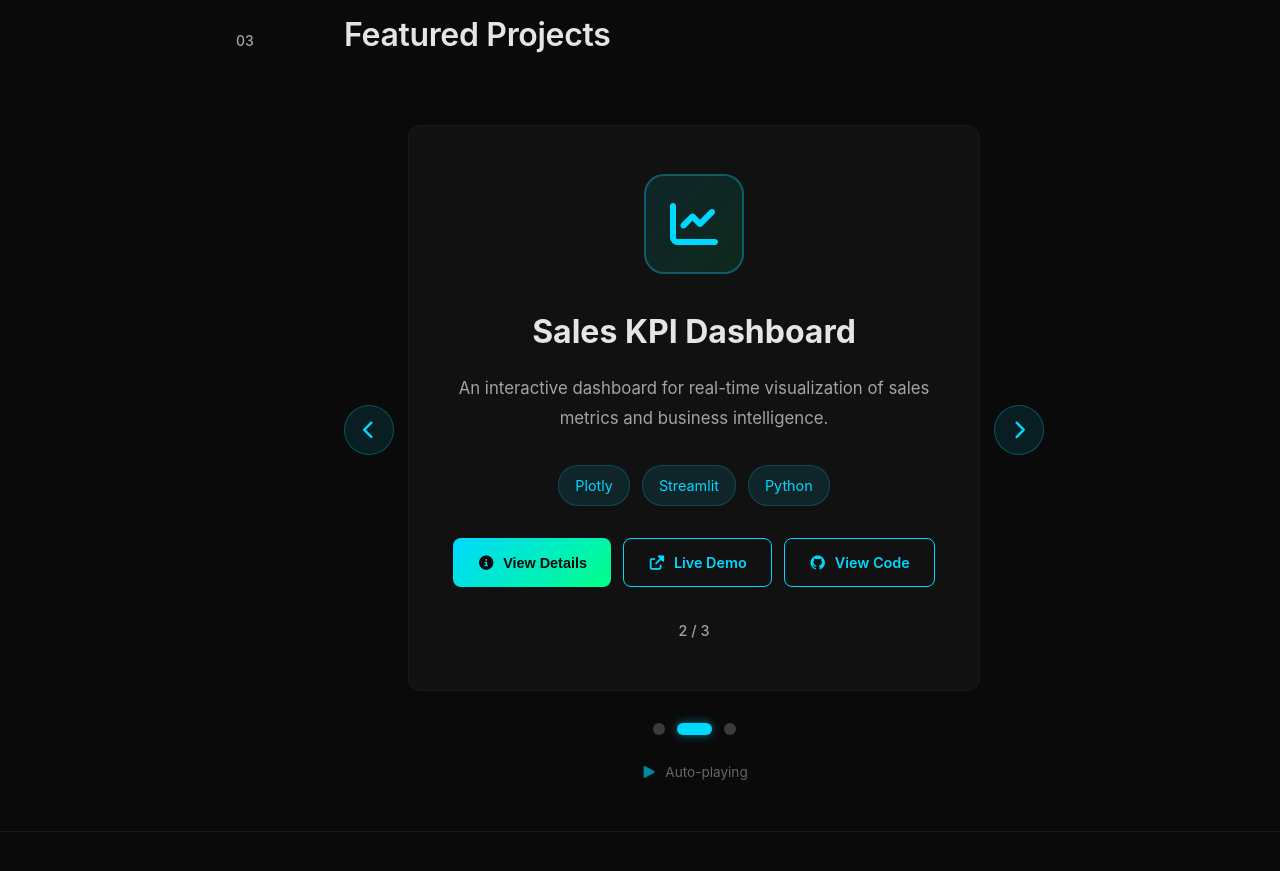
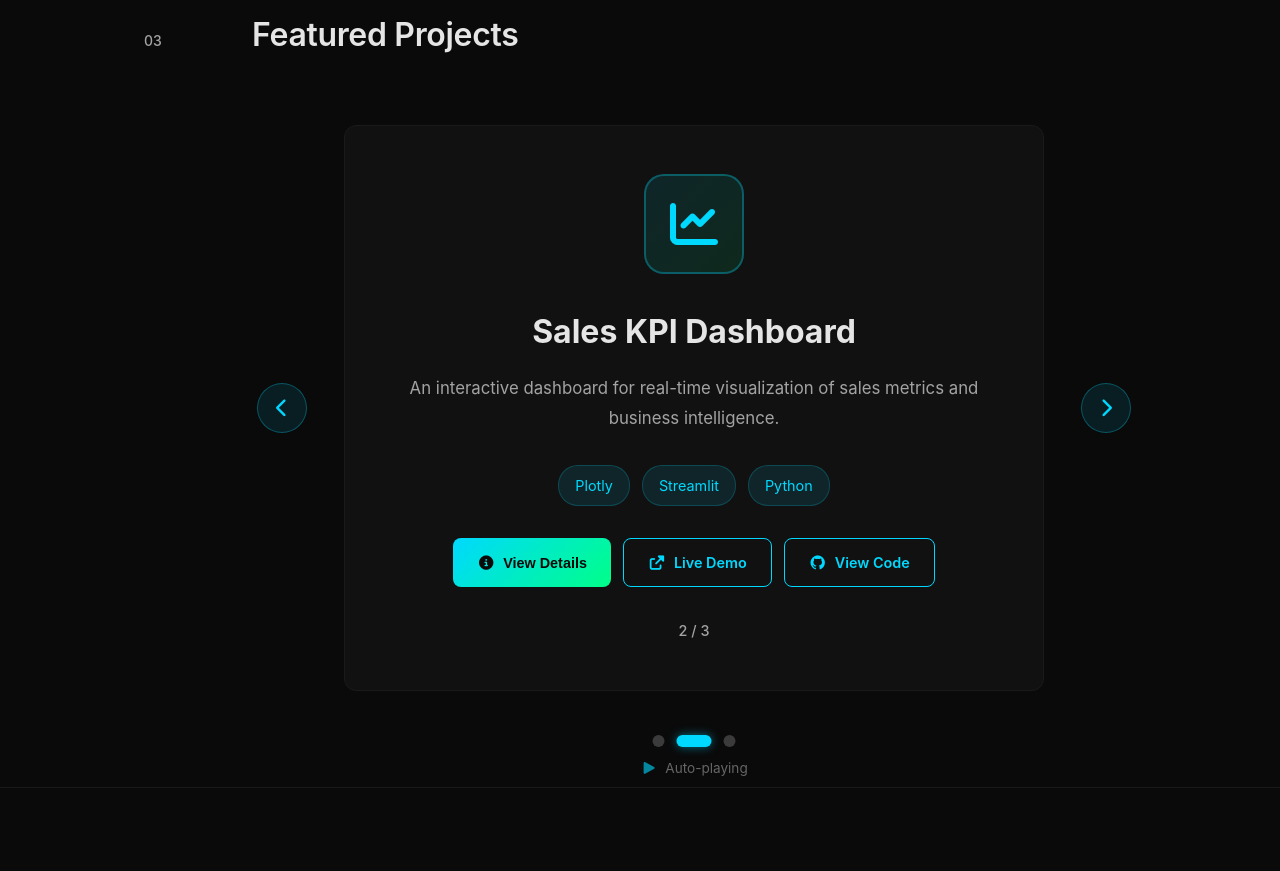
Before and after one commit to GrmRy/WebsitePortofolio, a Vue app in the folder portofolioWebsite/: page / in a window 1280 px wide. Shown: the part 2520-3391 px from the top of the page. Built offline with nearby package versions, Linux system fonts and the light colour scheme.

Commit message:
feat:redesign cards

```diff
--- a/portofolioWebsite/src/App.vue
+++ b/portofolioWebsite/src/App.vue
@@ -13,7 +13,6 @@ import AnimatedBackground from './components/AnimatedBackground.vue'
 import translations from './translations.js'
 
 const currentLang = ref('en')
-const isLightMode = ref(false)
 const T = computed(() => translations[currentLang.value])
 
 const selectedProject = ref(null)
@@ -34,7 +33,7 @@ const isScrolling = ref(false)
 const isMobile = ref(false)
 
 const scrollToSection = (index) => {
-  if (index < 0 || index >= sections.value.length) return
+  if (index < 0 || index >= sections.value.length || isScrolling.value) return
 
   isScrolling.value = true
   currentSection.value = index
@@ -44,7 +43,6 @@ const scrollToSection = (index) => {
     section.scrollIntoView({ behavior: 'smooth', block: 'start' })
   }
 
-  // Lock scroll untuk 1 detik
   setTimeout(() => {
     isScrolling.value = false
   }, 1000)
@@ -56,12 +54,10 @@ const handleWheel = (e) => {
   e.preventDefault()
 
   if (e.deltaY > 0) {
-    // Scroll down
     if (currentSection.value < sections.value.length - 1) {
       scrollToSection(currentSection.value + 1)
     }
   } else {
-    // Scroll up
     if (currentSection.value > 0) {
       scrollToSection(currentSection.value - 1)
     }
@@ -90,6 +86,22 @@ const handleKeydown = (e) => {
   }
 }
 
+const updateCurrentSection = () => {
+  if (isMobile.value || isScrolling.value) return
+
+  const scrollPosition = window.scrollY + window.innerHeight / 2
+
+  sections.value.forEach((section, index) => {
+    const rect = section.getBoundingClientRect()
+    const sectionTop = rect.top + window.scrollY
+    const sectionBottom = sectionTop + rect.height
+
+    if (scrollPosition >= sectionTop && scrollPosition < sectionBottom) {
+      currentSection.value = index
+    }
+  })
+}
+
 const checkMobile = () => {
   isMobile.value = window.innerWidth <= 768
 }
@@ -101,10 +113,14 @@ onMounted(() => {
     checkMobile()
     window.addEventListener('resize', checkMobile)
 
-    // Only add wheel event if not mobile
     if (!isMobile.value) {
       window.addEventListener('wheel', handleWheel, { passive: false })
       window.addEventListener('keydown', handleKeydown)
+    }
+
+    // For mobile, track scroll position
+    if (isMobile.value) {
+      window.addEventListener('scroll', updateCurrentSection)
     }
   }, 100)
 })
@@ -113,6 +129,7 @@ onUnmounted(() => {
   window.removeEventListener('wheel', handleWheel)
   window.removeEventListener('keydown', handleKeydown)
   window.removeEventListener('resize', checkMobile)
+  window.removeEventListener('scroll', updateCurrentSection)
 })
 </script>
 
@@ -206,6 +223,7 @@ html {
 
   .fullpage-section {
     min-height: auto;
+    padding: 4rem 0;
   }
 
   .scroll-navigation {
--- a/portofolioWebsite/src/components/Projects.vue
+++ b/portofolioWebsite/src/components/Projects.vue
@@ -21,7 +21,9 @@ const projectItems = ref([
       'Interactive data visualization',
       'Model performance metrics',
       'Feature importance analysis'
-    ]
+    ],
+    challenges: 'Handling imbalanced datasets and ensuring model fairness across different demographic groups.',
+    outcome: 'Achieved 92% accuracy with balanced precision and recall metrics.'
   },
   {
     id: 2,
@@ -39,7 +41,9 @@ const projectItems = ref([
       'Interactive charts using Plotly',
       'Sales trend analysis',
       'Regional performance comparison'
-    ]
+    ],
+    challenges: 'Optimizing data refresh rates and creating responsive visualizations for large datasets.',
+    outcome: 'Reduced reporting time by 70% and improved decision-making speed.'
   },
   {
     id: 3,
@@ -57,11 +61,12 @@ const projectItems = ref([
       'Real-time text analysis',
       'Topic modeling and keyword extraction',
       'Word cloud visualization'
-    ]
+    ],
+    challenges: 'Processing multilingual text and handling informal gaming terminology and slang.',
+    outcome: 'Successfully classified 85% of reviews with high confidence scores.'
   }
 ])
 
-// Carousel logic
 const currentIndex = ref(0)
 const isPaused = ref(false)
 let autoSlideInterval = null
@@ -125,18 +130,14 @@ onUnmounted(() => {
         <h2 class="section-title">{{ T.projects_title }}</h2>
       </div>
       <div class="section-content">
-        <!-- Carousel Container -->
-        <div class="carousel-container" @mouseenter="handleMouseEnter" @mouseleave="handleMouseLeave">
-          <!-- Navigation Arrows -->
+        <div class="carousel-outer" @mouseenter="handleMouseEnter" @mouseleave="handleMouseLeave">
+          <!-- Navigation Left -->
           <button @click="prevSlide" class="carousel-nav left" aria-label="Previous project">
             <i class="fas fa-chevron-left"></i>
           </button>
 
-          <button @click="nextSlide" class="carousel-nav right" aria-label="Next project">
-            <i class="fas fa-chevron-right"></i>
-          </button>
-
-          <!-- Carousel Card -->
+          <!-- Main Card Area -->
+          <div class="carousel-main">
             <TransitionGroup name="fade" mode="out-in">
               <div :key="currentIndex" class="carousel-card">
                 <div class="carousel-icon">
@@ -173,12 +174,17 @@ onUnmounted(() => {
                   </a>
                 </div>
 
-              <!-- Project Counter -->
                 <div class="project-counter">
                   {{ currentIndex + 1 }} / {{ projectItems.length }}
                 </div>
               </div>
             </TransitionGroup>
+          </div>
+
+          <!-- Navigation Right -->
+          <button @click="nextSlide" class="carousel-nav right" aria-label="Next project">
+            <i class="fas fa-chevron-right"></i>
+          </button>
 
           <!-- Dots Navigation -->
           <div class="carousel-dots">
@@ -191,7 +197,7 @@ onUnmounted(() => {
             ></button>
           </div>
 
-          <!-- Auto-play indicator -->
+          <!-- Autoplay Indicator -->
           <div class="autoplay-indicator" :class="{ paused: isPaused }">
             <i :class="isPaused ? 'fas fa-pause' : 'fas fa-play'"></i>
             {{ isPaused ? 'Paused' : 'Auto-playing' }}
@@ -203,17 +209,19 @@ onUnmounted(() => {
 </template>
 
 <style scoped>
-.carousel-container {
+/* Main Container */
+.carousel-outer {
   position: relative;
-  max-width: 700px;
+  max-width: 1100px;
   margin: 0 auto;
-  padding: 0 4rem;
+  display: grid;
+  grid-template-columns: 60px 1fr 60px;
+  gap: 2rem;
+  align-items: center;
 }
 
+/* Navigation Buttons */
 .carousel-nav {
-  position: absolute;
-  top: 50%;
-  transform: translateY(-50%);
   background: rgba(0, 217, 255, 0.1);
   border: 1px solid rgba(0, 217, 255, 0.3);
   width: 50px;
@@ -226,28 +234,28 @@ onUnmounted(() => {
   transition: all 0.3s ease;
   color: var(--accent);
   font-size: 1.2rem;
-  z-index: 10;
+  align-self: center;
+  justify-self: center;
 }
 
 .carousel-nav:hover {
   background: var(--accent);
   color: var(--bg);
-  transform: translateY(-50%) scale(1.1);
+  transform: scale(1.15);
 }
 
-.carousel-nav.left {
-  left: 0;
-}
-
-.carousel-nav.right {
-  right: 0;
+/* Card Container */
+.carousel-main {
+  width: 100%;
+  max-width: 700px;
+  margin: 0 auto;
 }
 
 .carousel-card {
   background: rgba(255, 255, 255, 0.03);
   border: 1px solid var(--border);
   border-radius: 12px;
-  padding: 3rem 2rem;
+  padding: 3rem 2.5rem;
   text-align: center;
   transition: all 0.3s ease;
 }
@@ -257,6 +265,7 @@ onUnmounted(() => {
   box-shadow: 0 10px 40px rgba(0, 217, 255, 0.1);
 }
 
+/* Icon */
 .carousel-icon {
   width: 100px;
   height: 100px;
@@ -271,6 +280,7 @@ onUnmounted(() => {
   color: var(--accent);
 }
 
+/* Title & Description */
 .carousel-title {
   font-size: 2rem;
   font-weight: 700;
@@ -283,11 +293,9 @@ onUnmounted(() => {
   color: var(--text-secondary);
   line-height: 1.8;
   margin-bottom: 2rem;
-  max-width: 600px;
-  margin-left: auto;
-  margin-right: auto;
 }
 
+/* Tags */
 .carousel-tags {
   display: flex;
   flex-wrap: wrap;
@@ -305,6 +313,7 @@ onUnmounted(() => {
   color: var(--accent);
 }
 
+/* Action Buttons */
 .carousel-actions {
   display: flex;
   justify-content: center;
@@ -349,17 +358,22 @@ onUnmounted(() => {
   transform: translateY(-2px);
 }
 
+/* Counter */
 .project-counter {
   color: var(--text-secondary);
   font-size: 0.9rem;
   font-weight: 500;
 }
 
+/* Dots */
 .carousel-dots {
+  position: absolute;
+  bottom: -3.5rem;
+  left: 50%;
+  transform: translateX(-50%);
   display: flex;
   justify-content: center;
   gap: 0.75rem;
-  margin-top: 2rem;
 }
 
 .dot {
@@ -385,9 +399,10 @@ onUnmounted(() => {
   box-shadow: 0 0 10px rgba(0, 217, 255, 0.5);
 }
 
+/* Autoplay Indicator */
 .autoplay-indicator {
   position: absolute;
-  bottom: -3rem;
+  bottom: -5.5rem;
   left: 50%;
   transform: translateX(-50%);
   display: flex;
@@ -410,7 +425,7 @@ onUnmounted(() => {
   color: #ff8800;
 }
 
-/* Fade Transition */
+/* Transitions */
 .fade-enter-active,
 .fade-leave-active {
   transition: all 0.5s ease;
@@ -426,15 +441,33 @@ onUnmounted(() => {
   transform: translateX(-30px);
 }
 
+/* Responsive */
 @media (max-width: 768px) {
-  .carousel-container {
-    padding: 0 3rem;
+  .carousel-outer {
+    grid-template-columns: 1fr;
+    grid-template-rows: auto auto auto;
+    gap: 1.5rem;
+    padding: 0 1rem;
   }
 
   .carousel-nav {
-    width: 40px;
-    height: 40px;
-    font-size: 1rem;
+    width: 45px;
+    height: 45px;
+    font-size: 1.1rem;
+    grid-column: 1;
+  }
+
+  .carousel-nav.left {
+    grid-row: 1;
+  }
+
+  .carousel-main {
+    grid-row: 2;
+    grid-column: 1;
+  }
+
+  .carousel-nav.right {
+    grid-row: 3;
   }
 
   .carousel-card {
@@ -463,5 +496,13 @@ onUnmounted(() => {
     width: 100%;
     justify-content: center;
   }
+
+  .carousel-dots {
+    bottom: -2.5rem;
+  }
+
+  .autoplay-indicator {
+    bottom: -4.5rem;
+  }
 }
 </style>
```
Lines whose indentation alone changed are shown as unchanged.
